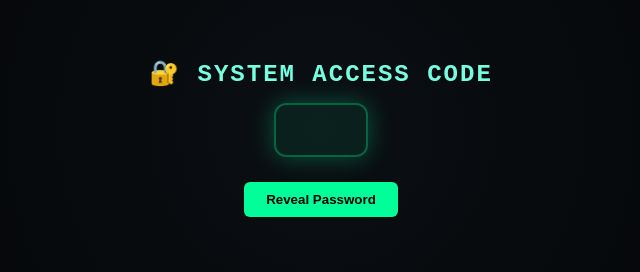
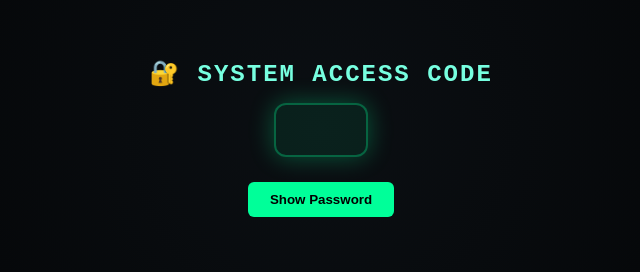
Before and after one commit to Saman-Pushpa-Kumara/SMART_TV, a plain HTML site: page index.html in a window 1280 px wide. Shown: the part 280-552 px from the top of the page, 319-959 px from the left. Drawn offline with Linux system fonts and the light colour scheme.

Commit message:
Update index.html

```diff
--- a/index.html
+++ b/index.html
@@ -93,7 +93,7 @@
 <body>
   <h2>🔐 SYSTEM ACCESS CODE</h2>
   <div id="passwordBox" class="password-box"></div>
-  <button id="startBtn">Reveal Password</button>
+  <button id="startBtn">Show Password</button>
 
   <script>
     const password = [4, 4, 4, 4]; // ඔබේ password
```
